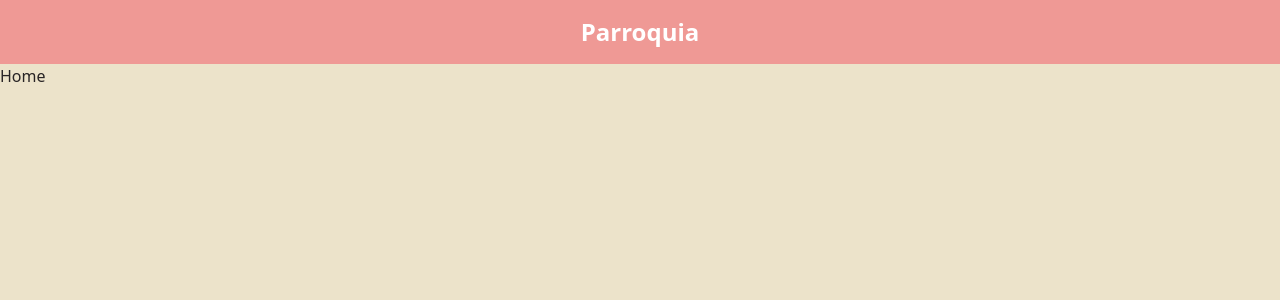
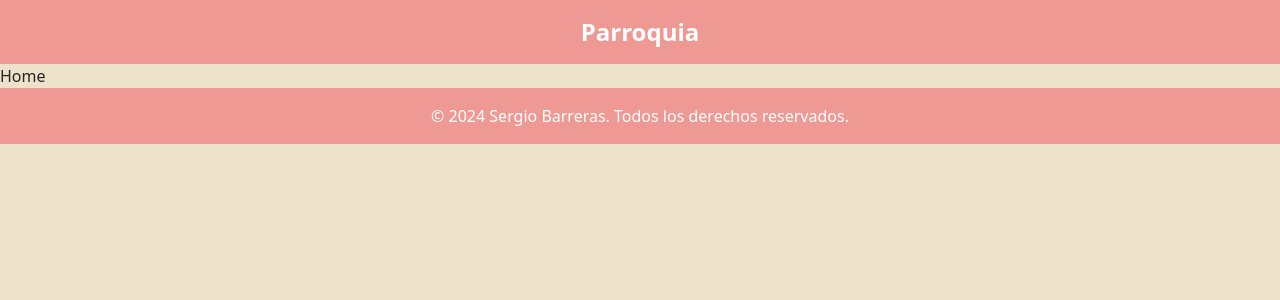
Before and after one commit to Sergio-Frontend-Projects/church-dynamic-landing, a Vue app: page /home in a window 1280 px wide. Shown: the top 300 px of the page. Built offline with nearby package versions, Linux system fonts and the light colour scheme.

Commit message:
feat: custom footer update: landing layout

```diff
--- /dev/null
+++ b/src/components/CustomFooter.vue
@@ -0,0 +1,5 @@
+<template>
+  <footer class="bg-primary text-white p-4 text-center">
+    <p>&copy; {{ new Date().getFullYear() }} Sergio Barreras. Todos los derechos reservados.</p>
+  </footer>
+</template>
--- a/src/layout/LandingLayout.vue
+++ b/src/layout/LandingLayout.vue
@@ -2,8 +2,11 @@
   <custom-header />
 
   <RouterView />
+
+  <custom-footer />
 </template>
 
 <script lang="ts" setup>
+import CustomFooter from '@/components/CustomFooter.vue';
 import CustomHeader from '@/components/CustomHeader.vue';
 </script>
```
